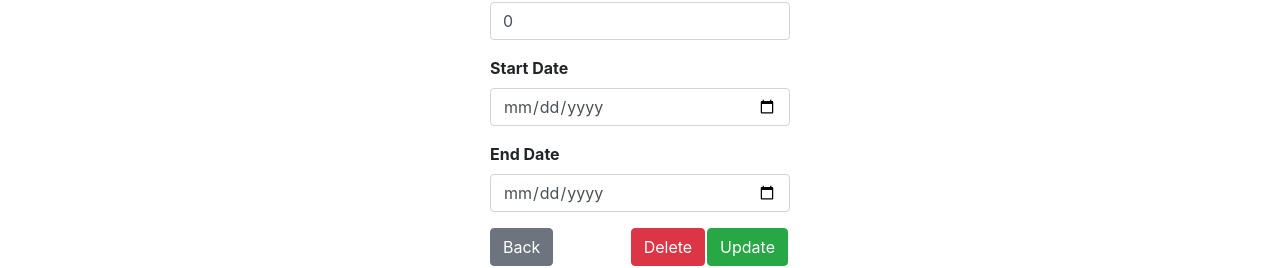
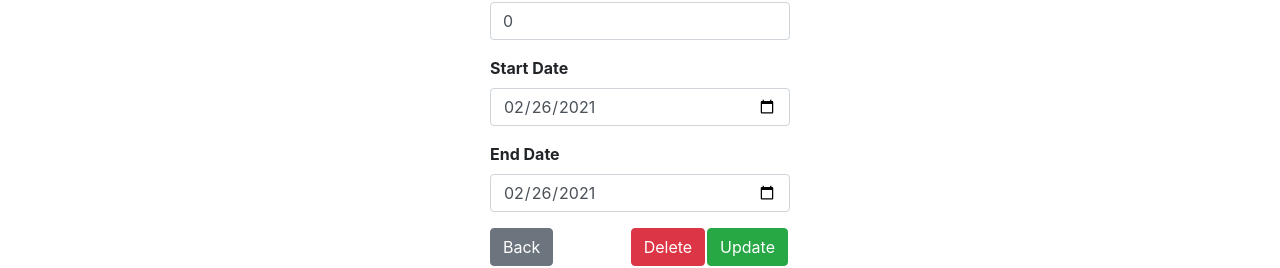
Before and after one commit to ricccardog/parkwinkReact, a React (Create React App) app: page /rentals/1 in a window 1280 px wide. Shown: the part 300-568 px from the top of the page. Built offline with nearby package versions, Linux system fonts and the light colour scheme; no server answers.

Commit message:
dates in rental components

```diff
--- a/src/components/rental-detail.component.js
+++ b/src/components/rental-detail.component.js
@@ -26,8 +26,8 @@ export default class RentalDetail extends Component {
                 car: "",
                 customer: "",
                 price: 0,
-                startDate: new Date(),
-                endDate: new Date()
+                startDate: new Date().toLocaleDateString('en-Ca'),
+                endDate: new Date().toLocaleDateString('en-Ca')
             },
             message: ""
         };
--- a/src/components/rental-editor.component.js
+++ b/src/components/rental-editor.component.js
@@ -21,8 +21,8 @@ export default class RentalEditor extends Component {
             car: "",
             customer: "",
             price: 0,
-            startDate: new Date(),
-            endDate: new Date(),
+            startDate: new Date().toLocaleDateString('en-Ca'),
+            endDate: new Date().toLocaleDateString('en-Ca'),
             cars: [],
             customers: []
         };
--- a/src/components/rentals.component.js
+++ b/src/components/rentals.component.js
@@ -78,6 +78,11 @@ export default class Rentals extends Component {
         RentalDataService.getAll()
             .then(response => {
                 for(let element in response.data){
+                    const startDate = new Date(response.data[element].startDate).toLocaleDateString('en-Ca');
+                    const endDate = new Date(response.data[element].endDate).toLocaleDateString('en-Ca');
+
+                    response.data[element].startDate = startDate;
+                    response.data[element].endDate = endDate;
 
                     if(response.data[element].customer!= null){
                         response.data[element].customerDisplay = `${response.data[element].customer.name} ${response.data[element].customer.surname}`;
```
